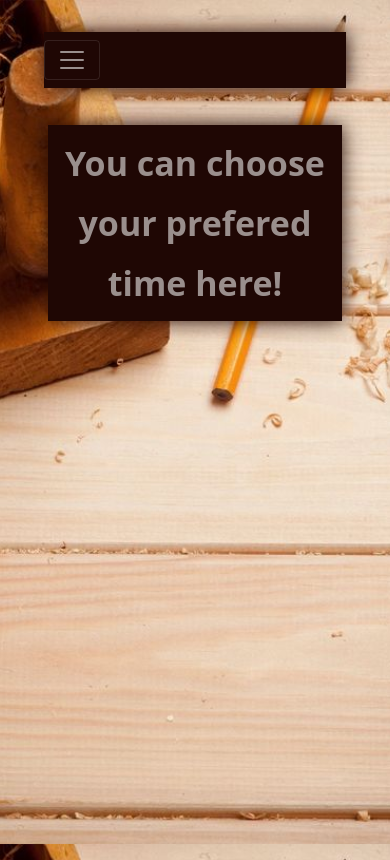
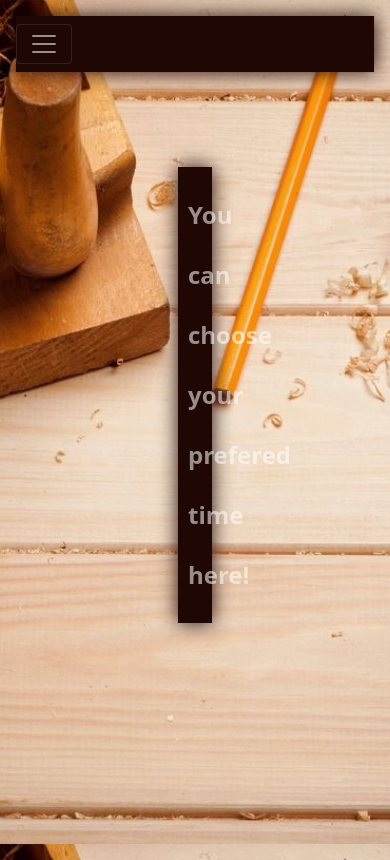
Before and after one commit to emresorkun/handyman-reactjs, a React (Create React App) app: page /bookings in a window 390 px wide. Built offline with nearby package versions, Linux system fonts and the light colour scheme.

Commit message:
classname of header corrected and some syling

```diff
--- a/src/App.scss
+++ b/src/App.scss
@@ -161,6 +161,15 @@ ul,
     font-size: 18px;
     text-align: center;
   }
+
+  .header {
+    display: flex;
+  }
+  .logo-wrapper .logo {
+    font-size: 24px;
+    //color: #1f0704;
+    flex-wrap: wrap;
+  }
 }
 @media all and (max-width: 1000px) {
   .nav-links li {
--- a/src/components/CommentsPrint.js
+++ b/src/components/CommentsPrint.js
@@ -71,12 +71,11 @@ export default function CommentsPrint() {
                     bordered={true}
                     style={{ width: 500 }}
                     headStyle={{
-                      //backgroundColor: "#6B8E23",
-                      backgroundColor: "#A87C60",
+                      backgroundColor: "#C76E32",
+                      color: "rgba(255, 255, 255, 0.55)",
                     }}
                     bodyStyle={{
-                      //backgroundColor: "#B4C424",#C76E32
-                      backgroundColor: "#C76E32",
+                      backgroundColor: "#A87C60",
                     }}
                   >
                     {" "}
--- a/src/components/Navbar.js
+++ b/src/components/Navbar.js
@@ -3,7 +3,7 @@ import { Nav, Navbar } from "react-bootstrap";
 import "bootstrap/dist/css/bootstrap.min.css";
 export default function Navibar() {
   return (
-    <Navbar collapseOnSelect expand="lg" variant="dark">
+    <Navbar fixed="top" collapseOnSelect expand="lg" variant="dark">
       <Navbar.Toggle aria-controls="responsive-navbar-nav" />
       <Navbar.Collapse id="responsive-navbar-nav">
         <Nav className="mr-auto">
--- a/src/pages/Booking.js
+++ b/src/pages/Booking.js
@@ -15,7 +15,7 @@ export default function MaterialUIPickers() {
   return (
     <>
       <header>
-        <div className="wrapper">
+        <div className="logo-wrapper">
           <span className="logo">You can choose your prefered time here!</span>
         </div>
       </header>
--- a/src/pages/ContactForm.js
+++ b/src/pages/ContactForm.js
@@ -46,7 +46,7 @@ function ContactForm() {
   return (
     <>
       <header>
-        <div className="wrapper">
+        <div className="logo-wrapper">
           <h1 className="logo">Drop us a Line!</h1>
         </div>
       </header>
--- a/src/pages/Home.js
+++ b/src/pages/Home.js
@@ -4,7 +4,7 @@ const Home = () => {
   return (
     <>
       <header>
-        <div className="wrapper">
+        <div className="logo-wrapper">
           <span className="logo">Our Services</span>
         </div>
       </header>
--- a/src/pages/Works.js
+++ b/src/pages/Works.js
@@ -25,8 +25,8 @@ class Works extends React.Component {
     return (
       <>
         <header>
-          <div className="wrapper">
-            <span className="logo">Some Of Our Completed Works</span>
+          <div className="logo-wrapper">
+            <span className="logo">Some Of Our Works</span>
           </div>
         </header>
         <div className="Works">
--- a/src/pages/works.scss
+++ b/src/pages/works.scss
@@ -60,17 +60,15 @@ header {
   // box-shadow: 0 0 10px 0 rgba(72, 94, 116, 0.7);
   background-color: #1f0704;
   box-shadow: 0 0 20px 0 #1f0704;
-  display: grid;
+  //display: grid;
   place-items: center;
   align-items: center;
   padding: 8px 0px;
-  margin: 20px;
-  //width: 98%;
+  margin: 150px;
 }
 
 .logo-wrapper {
   width: 100%;
-  max-width: 900px;
   padding: 10px;
   margin: auto;
 }
```
